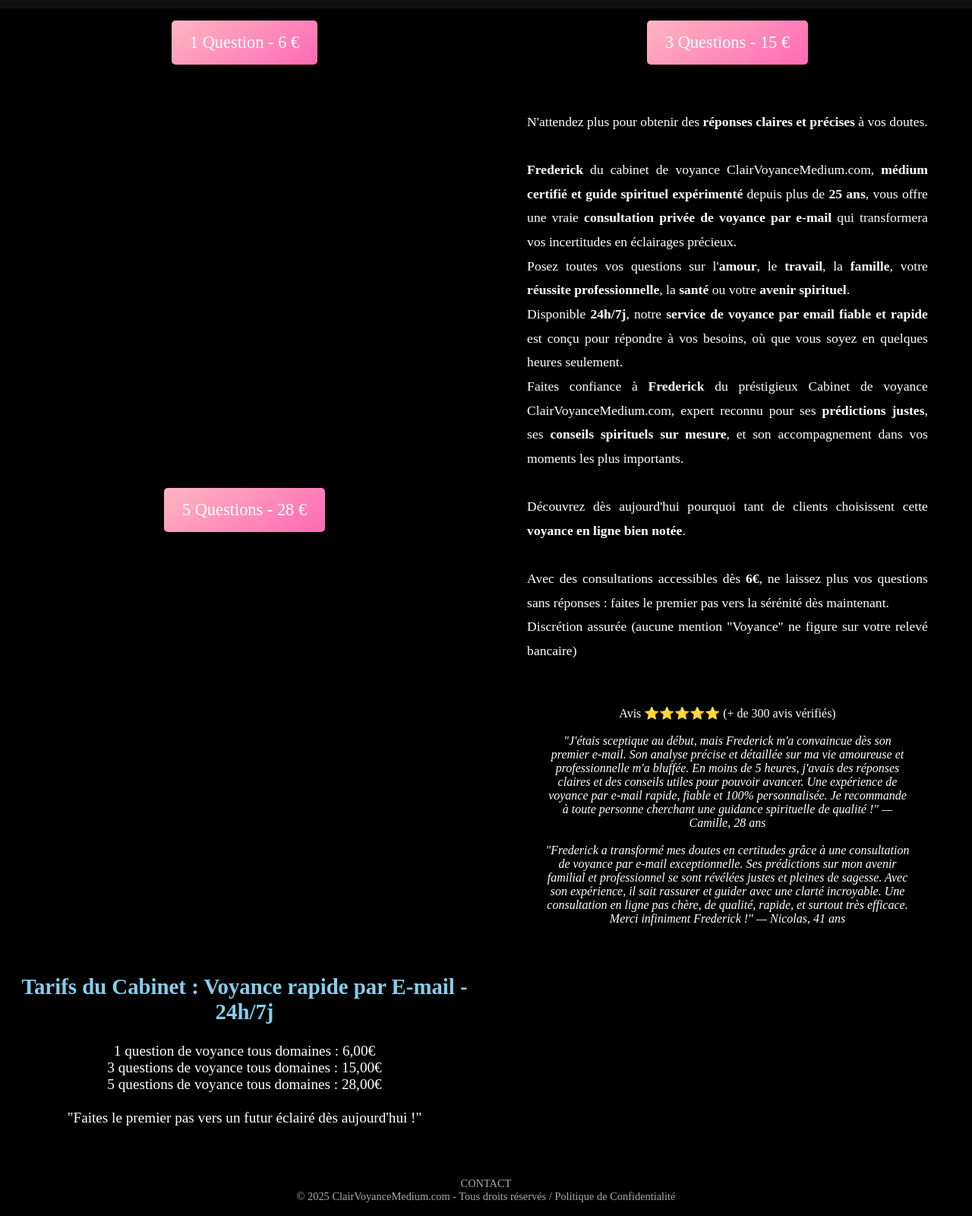
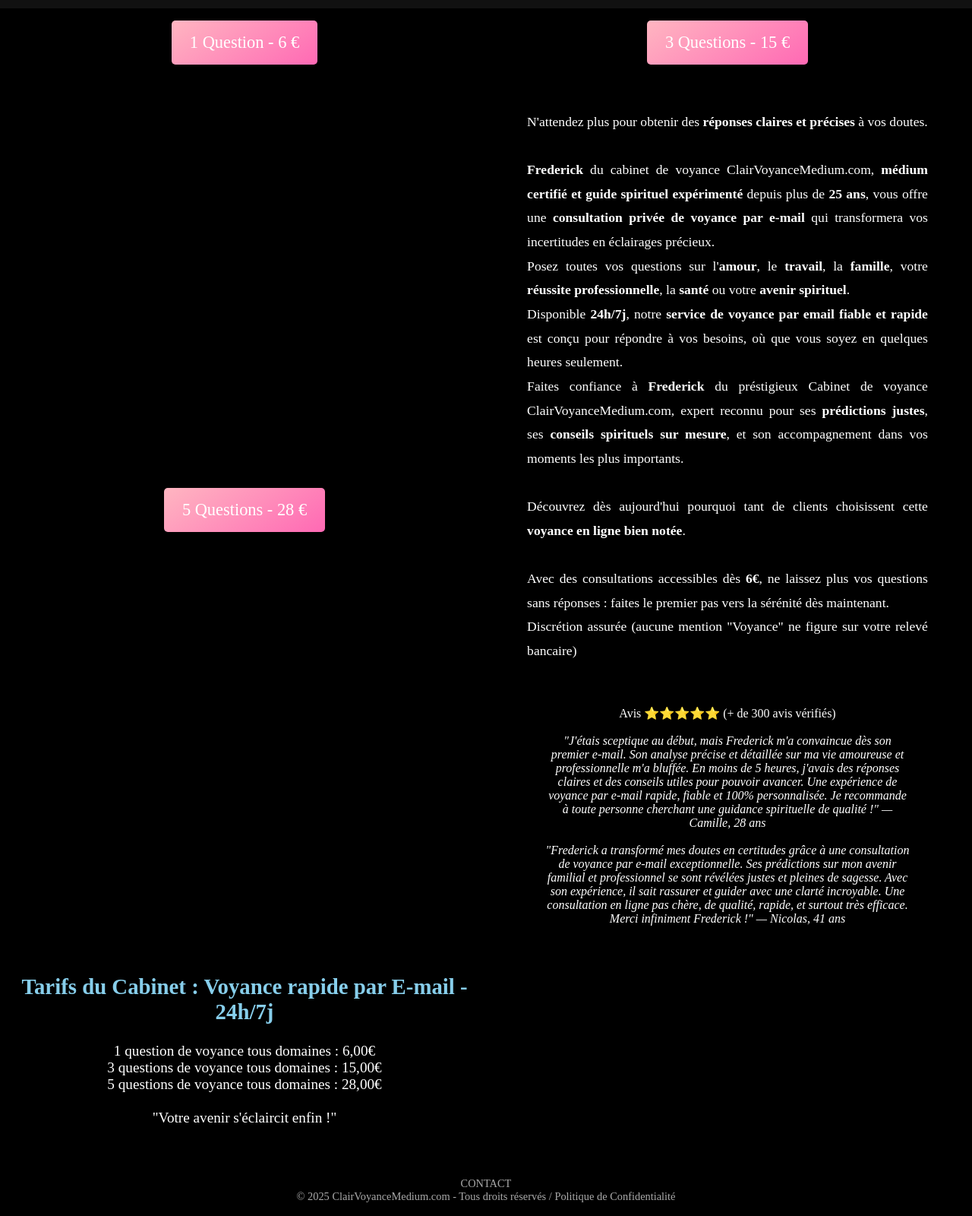
Before and after one commit to ClairVoyanceMedium/Consultation_de_voyance_par_email.github.io, a plain HTML site: page index.html in a window 1280 px wide. Shown: the part 496-2096 px from the top of the page at 76% size. Drawn offline with Linux system fonts and the light colour scheme; a web font is replaced by a local one.

Commit message:
Update index.html

```diff
--- a/index.html
+++ b/index.html
@@ -380,7 +380,7 @@
         N'attendez plus pour obtenir des <strong>réponses claires et précises</strong> à vos doutes.
         <br>
         <br>
-        <strong>Frederick</strong> du cabinet de voyance ClairVoyanceMedium.com, <strong>médium certifié et guide spirituel expérimenté</strong> depuis plus de <strong>25 ans</strong>, vous offre une vraie <strong>consultation privée de voyance par e-mail</strong> qui transformera vos incertitudes en éclairages précieux.
+        <strong>Frederick</strong> du cabinet de voyance ClairVoyanceMedium.com, <strong>médium certifié et guide spirituel expérimenté</strong> depuis plus de <strong>25 ans</strong>, vous offre une <strong>consultation privée de voyance par e-mail</strong> qui transformera vos incertitudes en éclairages précieux.
     </p>
 
     <p>
@@ -422,7 +422,7 @@
                 <li>3 questions de voyance tous domaines : <span class="price">15,00€</span></li>
                 <li>5 questions de voyance tous domaines : <span class="price">28,00€</span></li>
                 <br>
-                <p>"Faites le premier pas vers un futur éclairé dès aujourd'hui !"</p>
+                <p>"Votre avenir s'éclaircit enfin !"</p>
             </ul>
         </section>
     </main>
```
